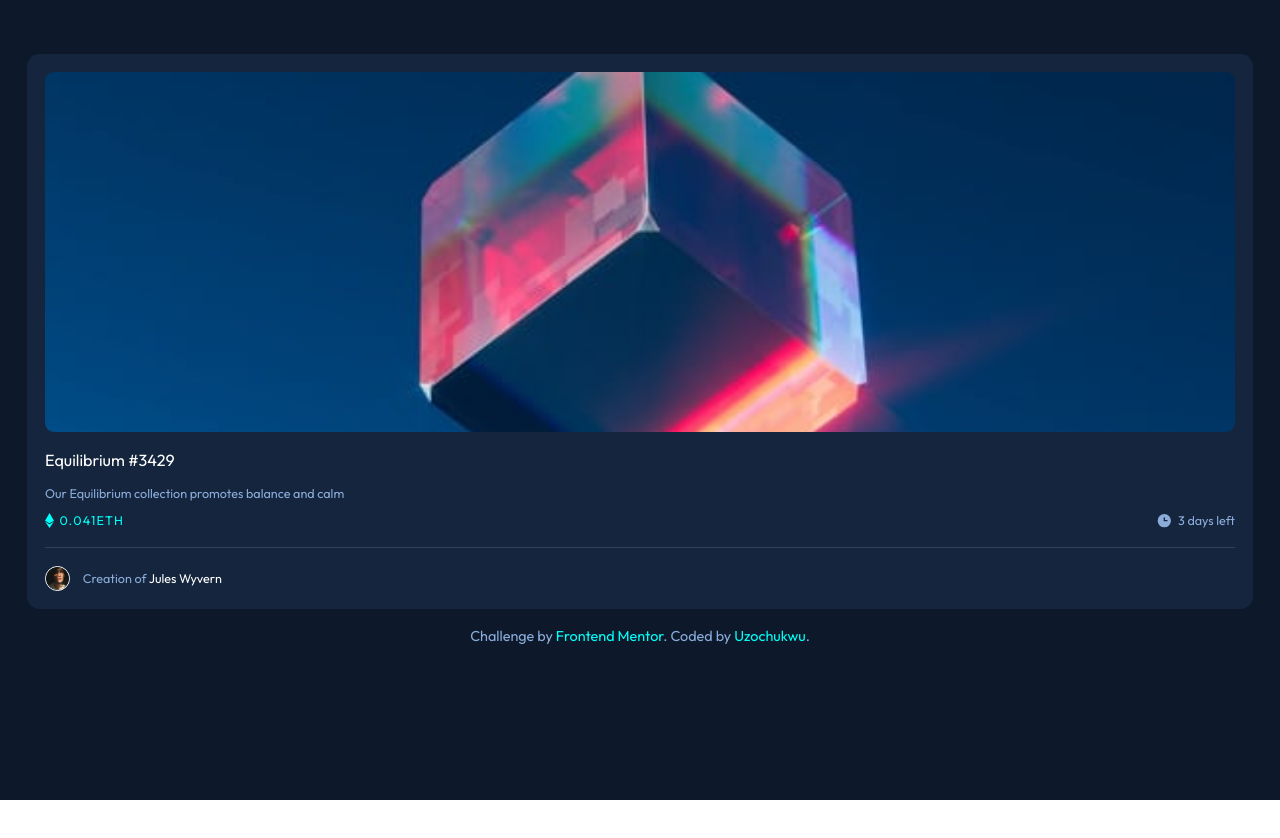
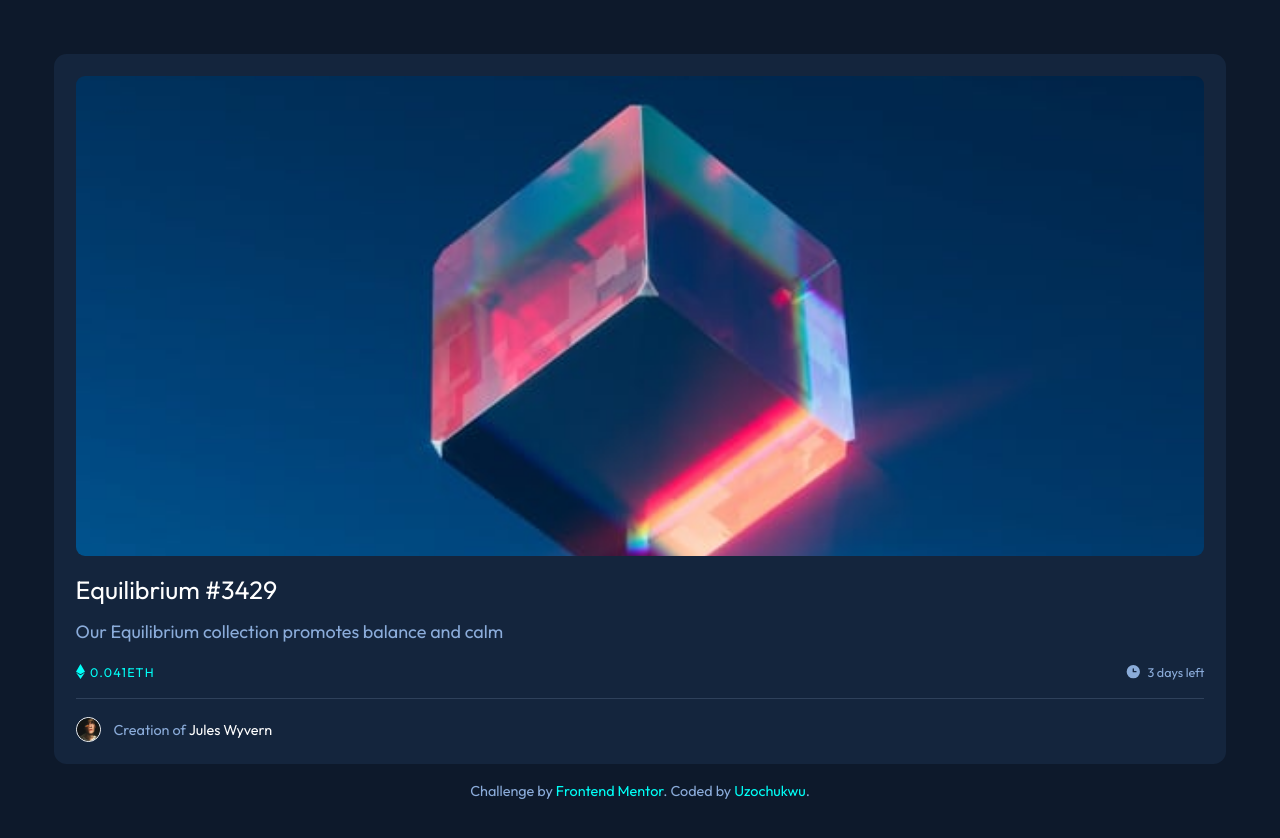
Before and after one commit to uzoway/nft-preview-card, a plain HTML site: page index.html in a window 1280 px wide. Before the commit the page ends 800 px from the top, so only its background shows below. Drawn offline with Linux system fonts and the light colour scheme.

Commit message:
Update: Mobile styling for 375px, 470px and 570px

```diff
--- a/styles/style.scss
+++ b/styles/style.scss
@@ -42,7 +42,7 @@
 
     &__heading{
         text-decoration: none;
-        display: block;
+        display: inline-block;
         color: $white;
         font-size: .9rem;
         margin: 1rem 0 .7rem;
@@ -143,3 +143,59 @@
         }
     }
 }
+
+// Media query for screen size 375px
+@media (min-width: 375px){
+    .component{
+        padding: 1.2rem;
+    }
+
+    .component__imgblock{
+        height: 55vh;
+    }
+
+    .component__heading{
+        font-size: 1.2rem;
+    }
+
+    .component__paragraph{
+        font-size: .8rem;
+        margin-bottom: .9rem;
+    }
+
+    .component__footer--name{
+        font-size: .8rem;
+
+        a{
+            font-size: .8rem;
+        }
+    }
+}
+
+// Media query for screen size 470px
+@media (min-width: 470px){
+    .container{
+        padding: 3rem 2rem;
+    }
+}
+
+// Media query for screen size 570px
+@media (min-width: 570px){
+    .container{
+        padding: 3rem 3rem;
+    }
+
+    .component__imgblock{
+        height: 60vh;
+    }
+
+    .component__heading{
+        font-size: 1.4rem;
+    }
+
+    .component__paragraph{
+        font-size: 1rem;
+        margin-bottom: .9rem;
+    }
+
+}
```
Also changed, not shown: styles/style.css, 1 other file.
